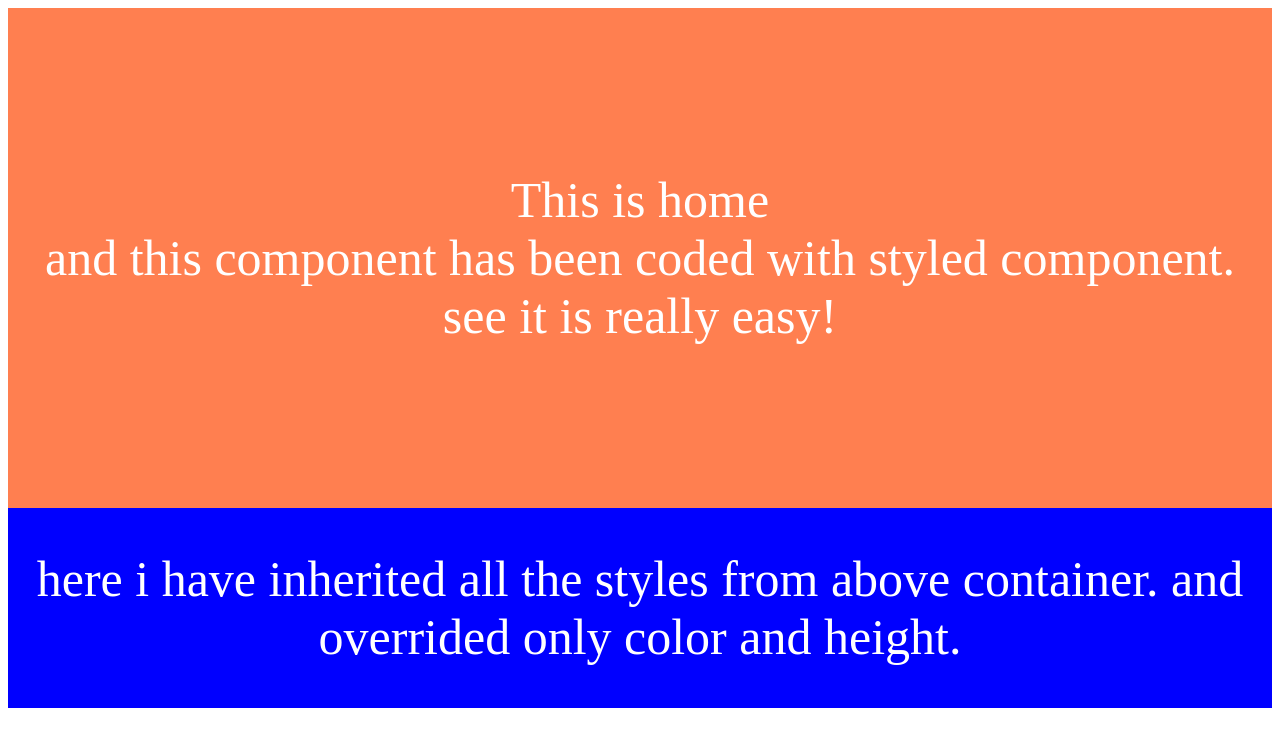
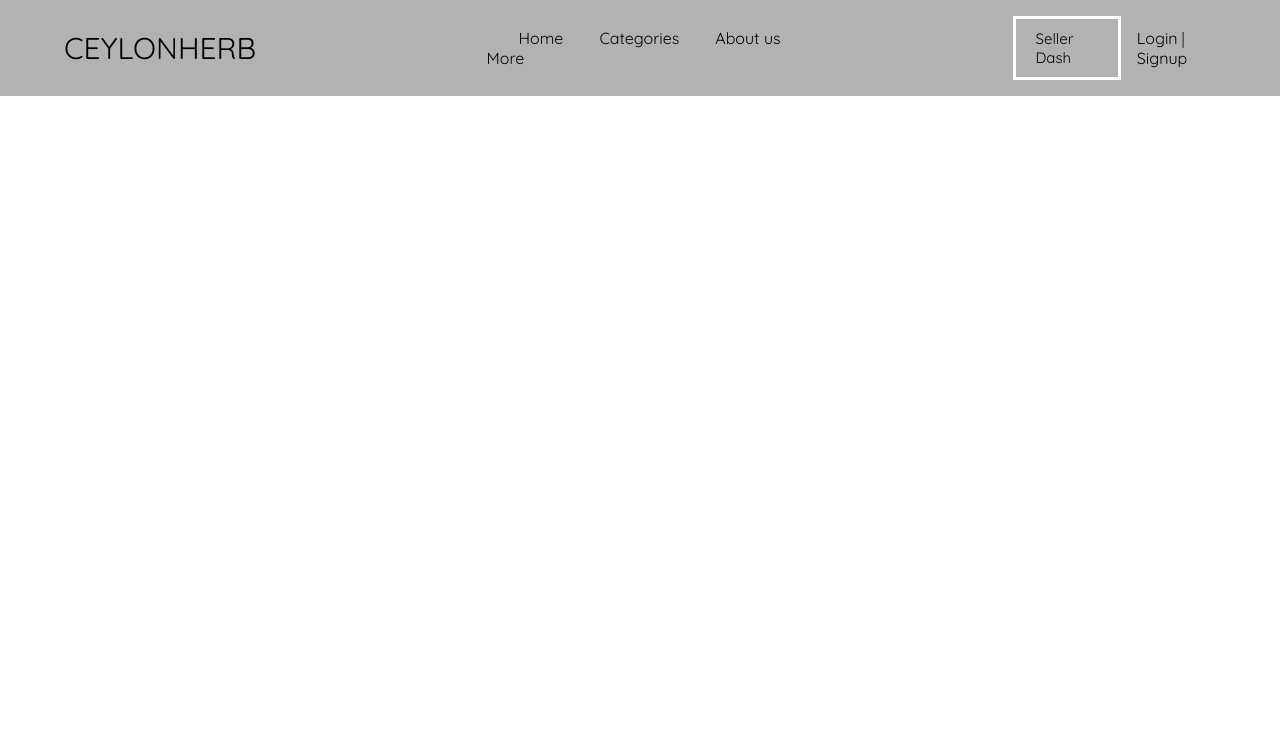
Before and after one commit to Y3S2-Project-Group-0001/Ayurvedic-Store, a React (Create React App) app: page / in a window 1280 px wide. Shown: the top 746 px of the page. Built offline with nearby package versions, Linux system fonts and the light colour scheme; no server answers; a web font is replaced by a local one.

Commit message:
First commit

```diff
--- /dev/null
+++ b/src/components/Header.jsx
@@ -0,0 +1,125 @@
+import React from 'react'
+import styled from 'styled-components'
+import { useState } from 'react'
+
+let textColor = 'white'
+let bgColor = 'black'
+
+const Container = styled.div`
+  display: flex;
+  align-items: center;
+  width: 90%;
+  margin: 0 auto;
+  padding: 1rem 0;
+`
+
+export default function Header(props) {
+  const [login, setLogin] = useState('notLogged')
+
+  if (props.type == 'home') {
+    textColor = 'black'
+    bgColor = 'rgba(0, 0, 0, 0.3)'
+  } else {
+    bgColor = 'rgba(61, 86, 49, 1)'
+    textColor = 'white'
+  }
+
+  const Nav = styled.div`
+    margin-left: 20%;
+    span {
+      margin-left: 2rem;
+      a {
+        color: ${textColor};
+        text-decoration: none;
+        font-weight: 400;
+        font-family: 'Quicksand';
+      }
+    }
+  `
+
+  const Logo = styled.div`
+    font-weight: 400;
+    font-family: 'Quicksand';
+    font-size: 30px;
+  `
+
+  const Login = styled.div`
+    /* max-width: 200px; */
+    margin-left: auto;
+    div {
+      margin-left: 1rem;
+      a {
+        color: ${textColor};
+        text-decoration: none;
+        font-weight: 400;
+        font-family: 'Quicksand';
+      }
+    }
+  `
+
+  const OuterContainer = styled.div`
+    background-color: ${bgColor};
+    color: ${textColor};
+  `
+
+  const ButtonDash = styled.div`
+    margin-left: 20%;
+    font-size: 15px;
+    font-weight: 400;
+    font-family: 'Quicksand';
+    border-color: white;
+    border-style: solid;
+    padding: 10px;
+    padding-left: 20px;
+    padding-right: 20px;
+  `
+
+  return (
+    <>
+      <link
+        href="https://fonts.googleapis.com/css?family=Quicksand"
+        rel="stylesheet"
+      ></link>
+      <OuterContainer>
+        <Container>
+          <Logo>CEYLONHERB</Logo>
+
+          <Nav>
+            <span>
+              {' '}
+              <a href="#">Home</a>{' '}
+            </span>
+            <span>
+              {' '}
+              <a href="">Categories</a>{' '}
+            </span>
+            <span>
+              {' '}
+              <a href="">About us</a>{' '}
+            </span>
+            <span>
+              {' '}
+              <a href="">More</a>{' '}
+            </span>
+          </Nav>
+
+          <ButtonDash>Seller Dash</ButtonDash>
+
+          <Login>
+            {login == 'Logged' ? (
+              <div>
+                <a href="">Logout </a>
+              </div>
+            ) : (
+              <div>
+                <a href="">Login</a>
+                <span> | </span>
+                <a href="">Signup</a>
+              </div>
+            )}
+          </Login>
+        </Container>
+      </OuterContainer>
+    </>
+  )
+}
--- a/src/index.css
+++ b/src/index.css
@@ -2,37 +2,49 @@
 @tailwind components;
 @tailwind utilities;
 
-@import url("http://fonts.cdnfonts.com/css/open-sans");
-@import url("http://fonts.cdnfonts.com/css/galada");
-@import url("http://fonts.cdnfonts.com/css/mako");
+@import url('http://fonts.cdnfonts.com/css/open-sans');
+@import url('http://fonts.cdnfonts.com/css/galada');
+@import url('http://fonts.cdnfonts.com/css/mako');
 
 .galada-font {
-  font-family: "Galada", sans-serif;
+  font-family: 'Galada', sans-serif;
 }
 
 .mako-font {
-  font-family: "Mako", sans-serif;
+  font-family: 'Mako', sans-serif;
 }
 
 .open-sans-font {
-  font-family: "Open Sans";
+  font-family: 'Open Sans';
 }
 
 .line-spacing-main {
-  letter-spacing: 0.255em;
+  /* letter-spacing: 0.255em; */
 }
 
 .text-border-1 {
   text-shadow: 0 0 3px black;
 }
 
-.line-spacing-small {
+/* .line-spacing-small {
   letter-spacing: 0.1em;
-}
+} */
 
 .flowbite-dropdown {
   position: absolute;
   inset: 0px auto auto 0px;
   margin: 0px;
-  transform: translate(282px, 70px);
+  /* transform: translate(282px, 70px); */
 }
+
+body {
+  width: 100%;
+
+  padding: 0%;
+  margin: 0%;
+}
+
+html {
+  padding: 0%;
+  margin: 0%;
+}
--- a/src/pages/Home.jsx
+++ /dev/null
@@ -1,35 +0,0 @@
-import React from 'react'
-import styled from 'styled-components'
-
-const Container = styled.div`
-  background-color: coral;
-  min-height: 500px;
-  display: flex;
-  flex-direction: row;
-  justify-content: center;
-  align-items: center;
-  color: white;
-  font-size: 50px;
-  text-align: center;
-`
-
-const Container2 = styled(Container)`
-  background-color: blue;
-  min-height: 200px;
-`
-
-export default function Home() {
-  return (
-    <>
-      <Container>
-        This is home <br />
-        and this component has been coded with styled component.
-        <br /> see it is really easy!
-      </Container>
-      <Container2>
-        here i have inherited all the styles from above container. and overrided
-        only color and height.
-      </Container2>
-    </>
-  )
-}
--- /dev/null
+++ b/src/pages/Home/Home.jsx
@@ -0,0 +1,11 @@
+import React from 'react'
+import styled from 'styled-components'
+import Header from '../../components/Header'
+
+export default function Home() {
+  return (
+    <>
+      <Header type="home" />
+    </>
+  )
+}
--- a/src/routes/customer.tsx
+++ b/src/routes/customer.tsx
@@ -1,7 +1,7 @@
 import React from 'react'
 import { Route, Routes } from 'react-router-dom'
 import { FileUpload } from '../pages/examples/file-upload'
-import Home from '../pages/Home'
+import Home from '../pages/Home/Home'
 import ShoppingCart from '../pages/ShoppingCart'
 
 export default function CustomerRouter() {
```
